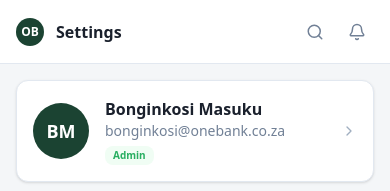
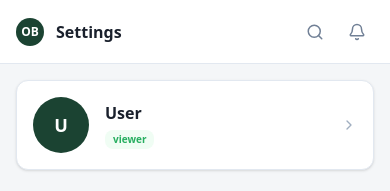
Before and after one commit to bongimsk80-sys/onebank-sa, a Next.js app: page /settings in a window 390 px wide. Shown: the top 191 px of the page. Built offline with nearby package versions, Linux system fonts and the light colour scheme; no server answers; the database is empty.

Commit message:
fix: dynamic avatar initials and mobile sign out

```diff
--- a/app/(dashboard)/settings/page.tsx
+++ b/app/(dashboard)/settings/page.tsx
@@ -3,6 +3,7 @@
 import { useState } from "react";
 import { useRouter } from "next/navigation";
 import { Card } from "@/components/ui/card";
+import { useSessionStore } from "@/store/session-store";
 import {
   ChevronRight,
   User,
@@ -57,6 +58,7 @@ const settingsGroups = [
 export default function SettingsPage() {
   const router = useRouter();
   const [darkMode, setDarkMode] = useState(false);
+  const { name, email, role } = useSessionStore();
 
   return (
     <div className="max-w-2xl mx-auto space-y-5">
@@ -65,17 +67,19 @@ export default function SettingsPage() {
       <Card className="p-4 rounded-xl border border-[#E2E8F0] bg-white shadow-sm">
         <div className="flex items-center gap-4">
           <div className="w-14 h-14 rounded-full bg-[#1B4332] flex items-center justify-center text-white font-bold text-lg flex-shrink-0">
-            BM
+            {name
+              ? name.split(" ").map((n) => n[0]).join("").substring(0, 2).toUpperCase()
+              : "U"}
           </div>
           <div className="flex-1 min-w-0">
             <p className="text-base font-bold text-[#1A202C]">
-              Bonginkosi Masuku
+              {name ?? "User"}
             </p>
             <p className="text-sm text-[#718096] truncate">
-              bonginkosi@onebank.co.za
+              {email ?? ""}
             </p>
             <span className="inline-block mt-1 text-[10px] font-bold px-2 py-0.5 rounded-lg bg-[#F0FDF4] text-[#27AE60]">
-              Admin
+              {role ?? "viewer"}
             </span>
           </div>
           <ChevronRight size={16} className="text-[#A0AEC0] flex-shrink-0" />
```
